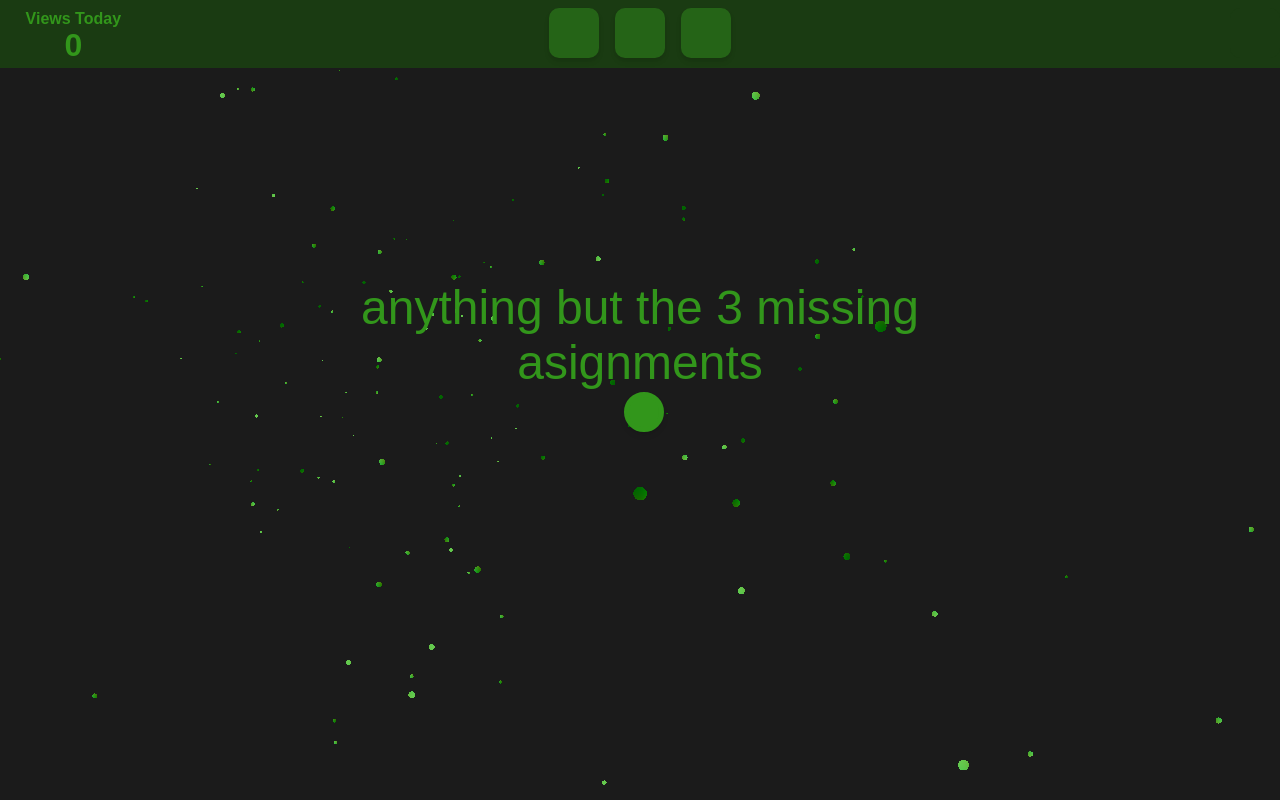
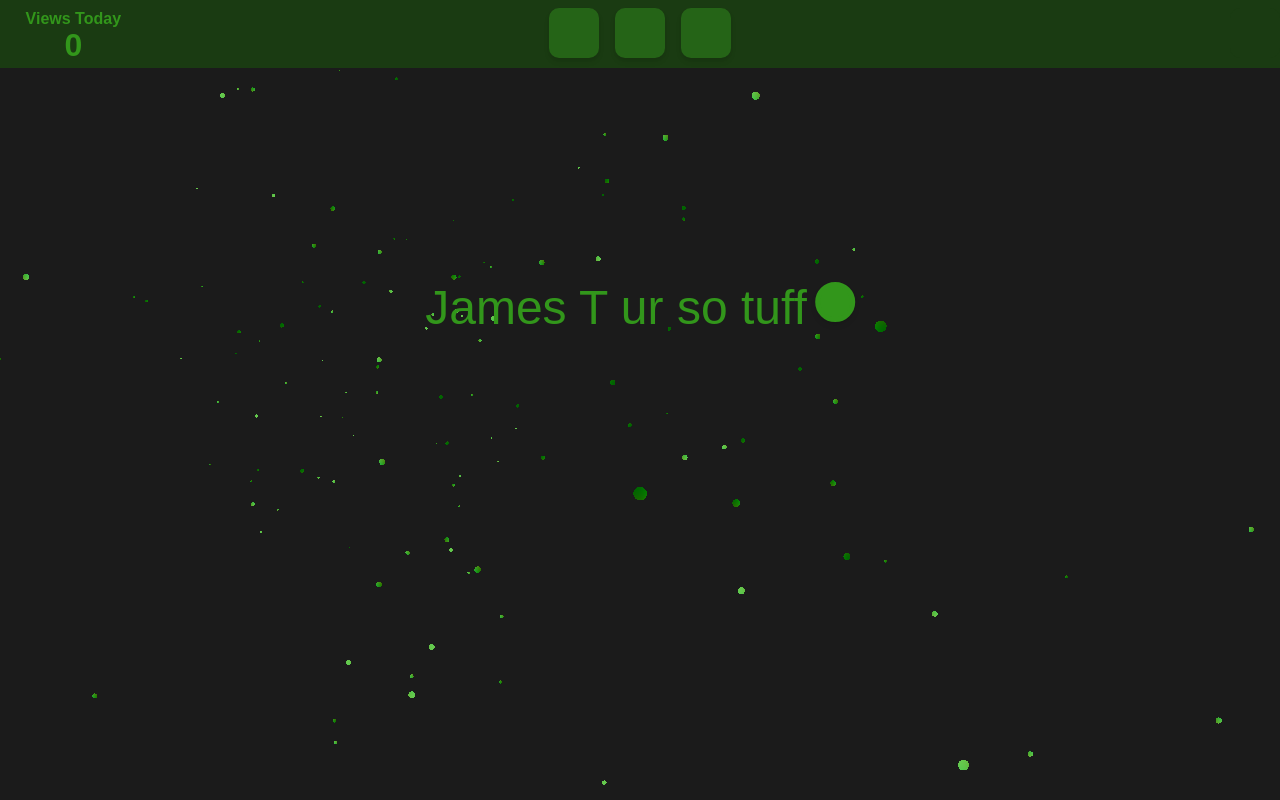
Before and after one commit to sumen113/REACT, a React (Vite) app: page / in a window 1280 px wide. Built offline with nearby package versions, Linux system fonts and the light colour scheme; no server answers; the database is empty; a web font is replaced by a local one.

Commit message:
Update App.jsx

```diff
--- a/src/pages/App.jsx
+++ b/src/pages/App.jsx
@@ -197,7 +197,7 @@ const App = () => {
       />
       <div className="Name-Wrapper">
         <DecryptedText
-          text="anything but the 3 missing asignments"
+          text="James T ur so tuff"
           speed={75}
           maxIterations={10}
           animateOn="both"
```
